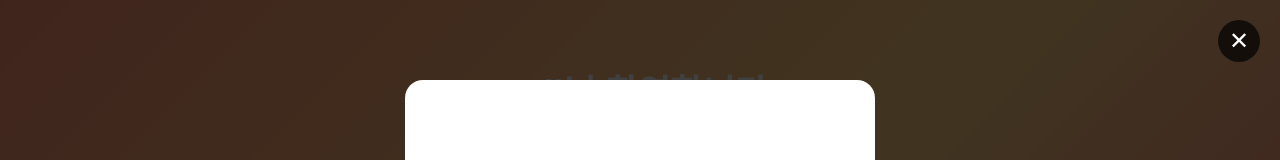
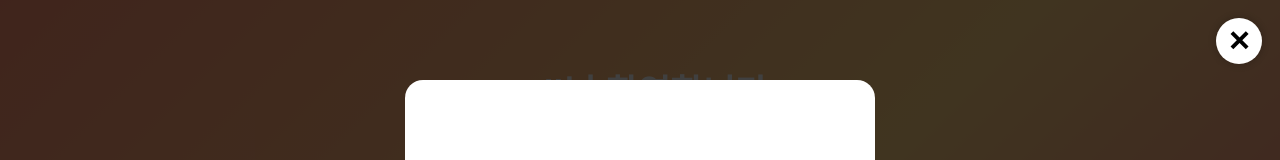
Before and after one commit to seongjin201/moducon, a plain HTML site: page result.html in a window 1280 px wide. Both pictures are taken after a click on the element "📍 지도 보기". Shown: the top 160 px of the page. Drawn offline with nearby package versions, Linux system fonts and the light colour scheme.

Commit message:
Update style.css

```diff
--- a/style.css
+++ b/style.css
@@ -178,26 +178,28 @@ img {
     font-size: 15px;
     color: #555;
 }
-/* 오른쪽 상단 고정 닫기 버튼 */
+/* 오른쪽 상단 고정 닫기 버튼 (모바일 최적화) */
 .map-close-btn {
     position: fixed;
-    top: 20px;
-    right: 20px;
+    top: 18px;
+    right: 18px;
     z-index: 10000;
-    background: rgba(0,0,0,0.7);
-    color: white;
-    width: 42px;
-    height: 42px;
-    border-radius: 50%;
-    font-size: 24px;
+    width: 46px;
+    height: 46px;
+    background: white;               /* ✔ 하얀 배경 */
+    color: black;                    /* ✔ 검정 X */
+    border-radius: 50%;              /* 둥근 버튼 */
+    font-size: 28px;                 /* 굵고 크게 */
+    font-weight: bold;               /* 더 선명하게 */
     display: flex;
     justify-content: center;
     align-items: center;
     cursor: pointer;
     user-select: none;
+    box-shadow: 0 0 12px rgba(0,0,0,0.25); /* ✔ 그림자 → 모바일에서 잘 보임 */
 }
 
-/* 닫기 버튼 누를 때 애니메이션 */
+/* 닫기 버튼 누를 때 살짝 줄어드는 애니메이션 */
 .map-close-btn:active {
-    transform: scale(0.9);
+    transform: scale(0.88);
 }
```
